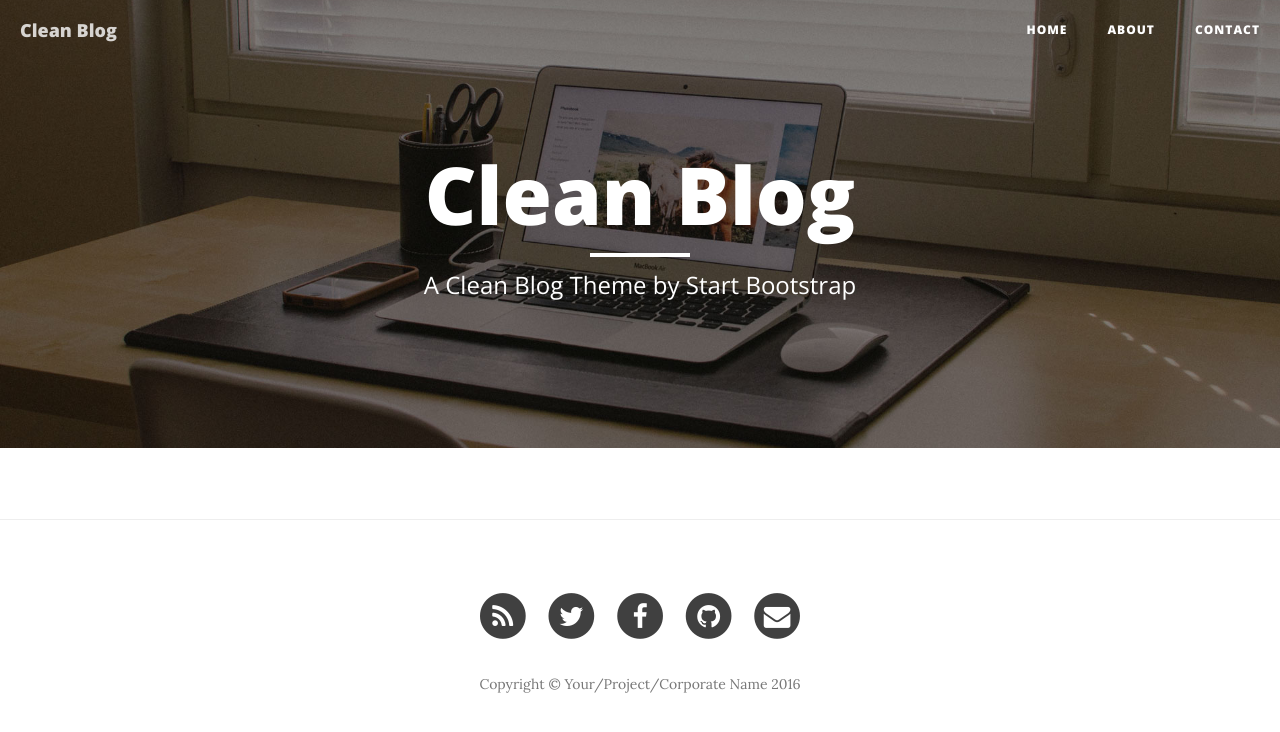
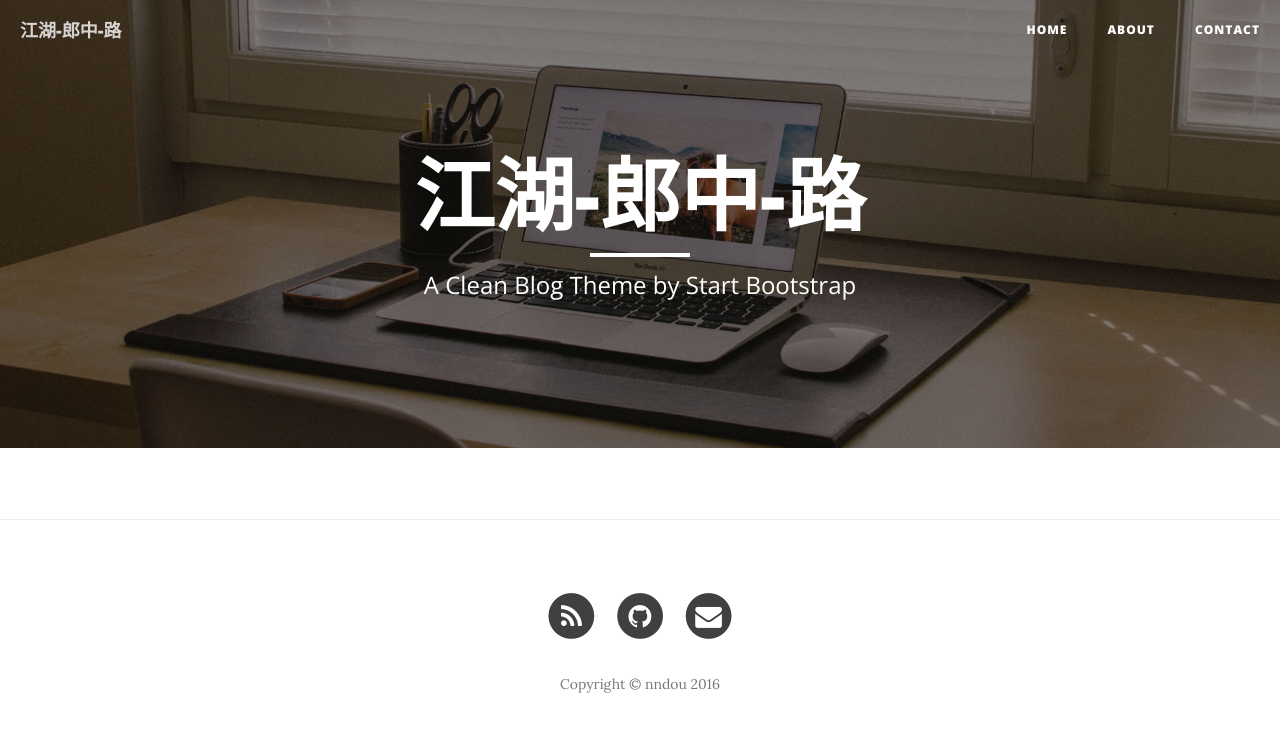
Before and after one commit to 29392964/blog, a Jekyll site: the page built from index.html, in a window 1280 px wide. Shown: the top 732 px of the page. Built offline with Jekyll 4.4.1, drawn with Linux system fonts in a browser that asks for light colours; nearby versions of some CDN libraries; the list of posts is cut into pages by our own code.

Commit message:
修改标题等信息

```diff
--- a/_config.yml
+++ b/_config.yml
@@ -1,15 +1,13 @@
 # Site settings
-title: Clean Blog
+title: 江湖-郎中-路
 header-img: img/home-bg.jpg
-email: your-email@yourdomain.com
-copyright_name: Your/Project/Corporate Name
+email: 29392964@qq.com
+copyright_name: nndou
 description: "Write your site description here. It will be used as your sites meta description as well!"
 baseurl: ""
-url: "http://yourdomain.com"
-twitter_username: SBootstrap
-github_username:  davidtmiller
-facebook_username:  StartBootstrap
-email_username:  your-email@yourdomain.com
+url: "http://blog.nndou.com"
+github_username:  29392964
+email_username:  29392964@qq.com
 
 # Google Analytics
 # To enable google analytics, uncomment below line with a valid Google Tracking ID
@@ -19,7 +17,7 @@ email_username:  your-email@yourdomain.com
 markdown: kramdown
 highlighter: rouge
 permalink: pretty
-paginate: 5
+paginate: 10
 exclude: ["less","node_modules","Gruntfile.js","package.json","README.md"]
 
 gems: [jekyll-paginate, jekyll-feed]
```
